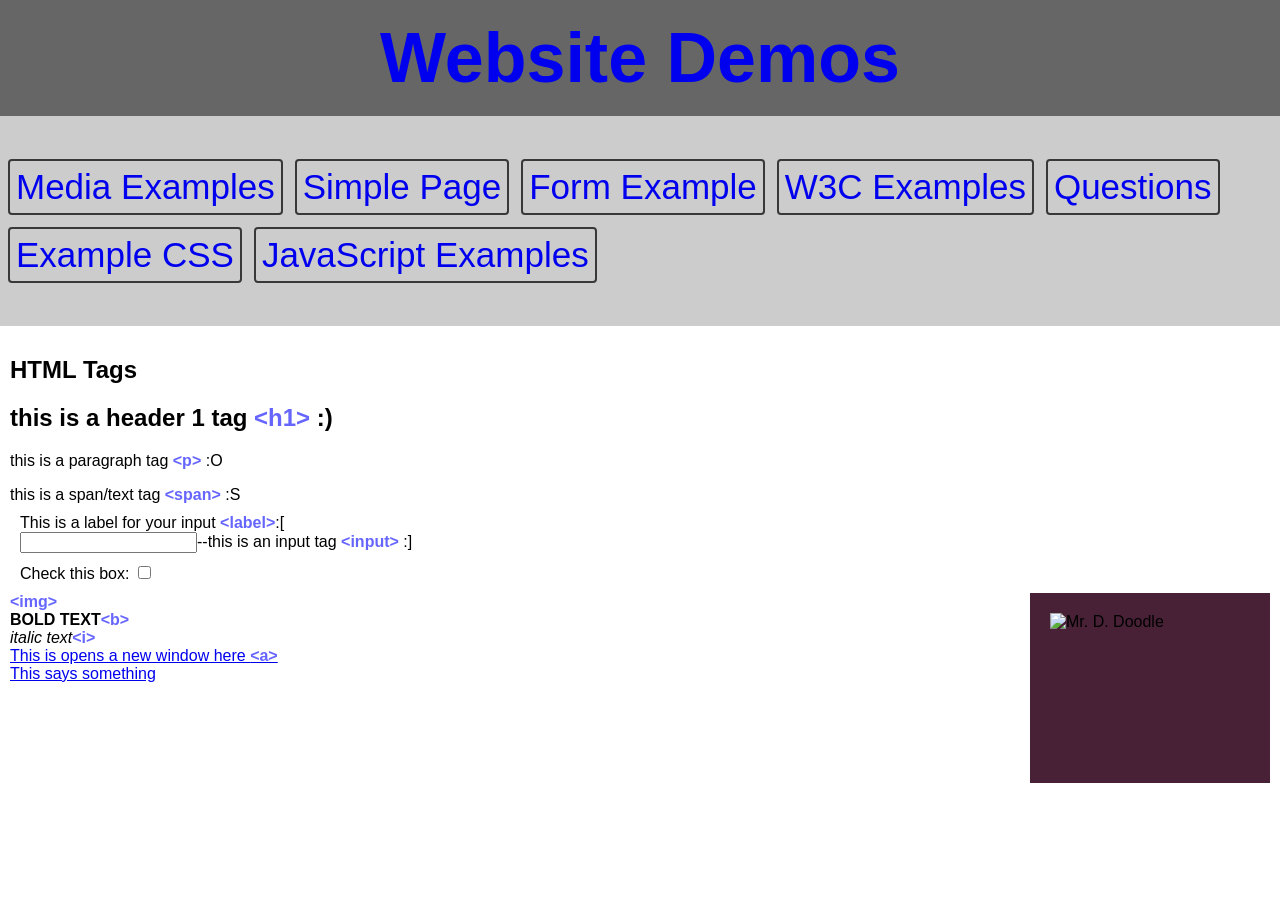
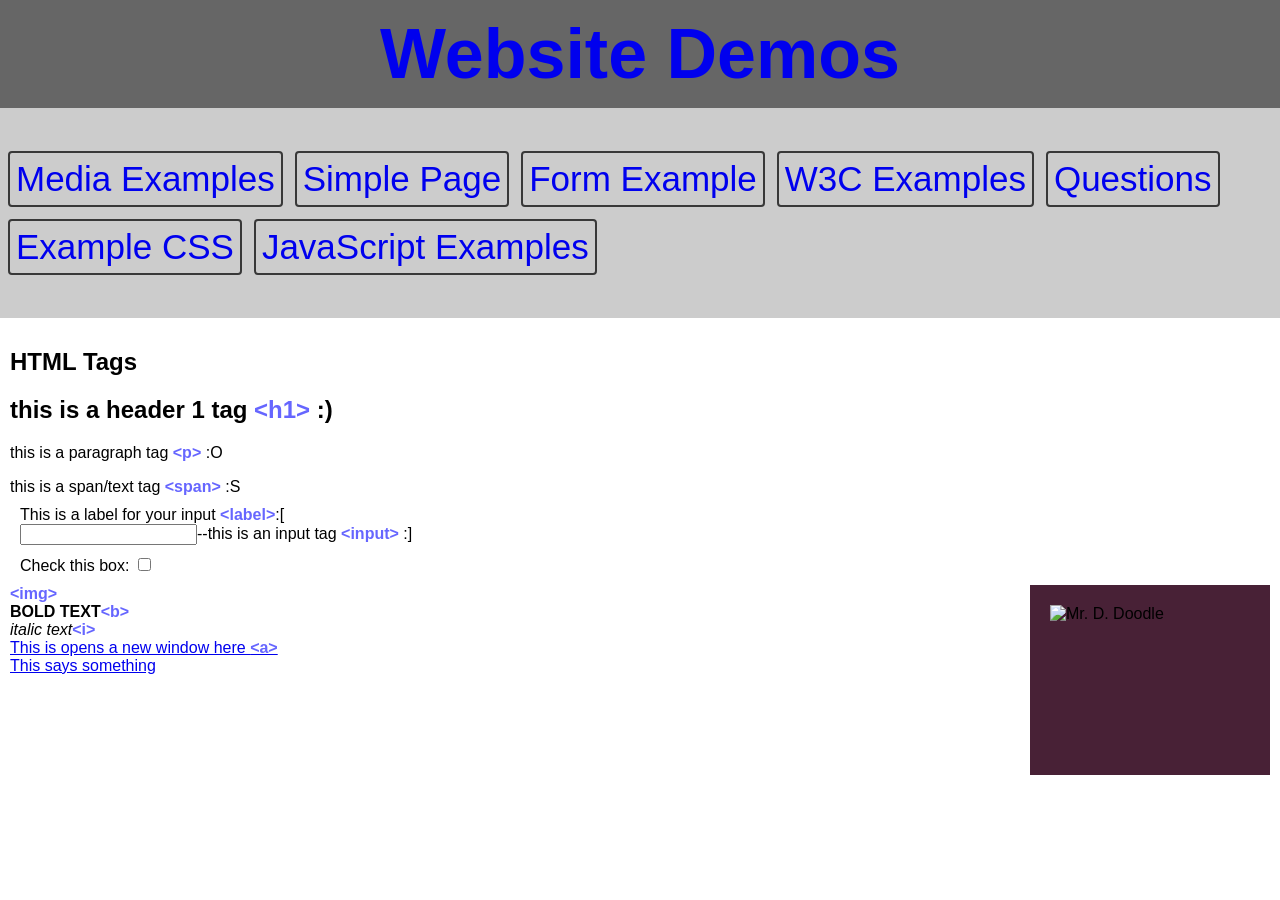

updated many files that were edited this year

--- a/docs/css/defaults.css
+++ b/docs/css/defaults.css
@@ -18,7 +18,7 @@ header {
 
 header h1 {
   margin: 0;
-  padding: 2vh;
+  padding: 0.2em;
 }
 
 header a {
@@ -48,7 +48,7 @@ header nav ul li {
   border: 2px solid #383838;
   padding: 6px;
   margin: 6px;
-  transition: background-color 0.5s ease-in-out;
+  transition: background-color 0.3s ease-in-out, transform 0.5s;
   /* transition: background-color 1.5s ease-out; */
 
   border-radius: 4px;
@@ -65,4 +65,48 @@ footer {
 table td {
   padding: 2px;
   border: 1px dotted;
+}
+
+
+label {
+  display: block;
+  margin: 10px;
+}
+
+@media (width < 900px) {
+  header {
+    font-size: 1.5em;
+  }
+  header a {
+    padding:0px;
+    margin: 0px;
+    height: min-content;
+  }
+  header h1 {
+    padding:0px;
+    margin-bottom: 0px;
+    height: auto;
+  }
+
+  header nav ul li {
+    border: 2px solid #383838;
+    padding: 2px;
+    margin: 2px;
+  }
+
+  header nav ul {
+    display: grid;
+    grid-template-columns: auto auto;
+    grid-auto-rows: auto;
+  }
+
+  header nav {
+    padding: 0px;
+    margin: 2px 0px 2px 0px;
+  }
+}
+
+header ul li:hover {
+  background-color: rgb(126, 216, 244);
+
 }
